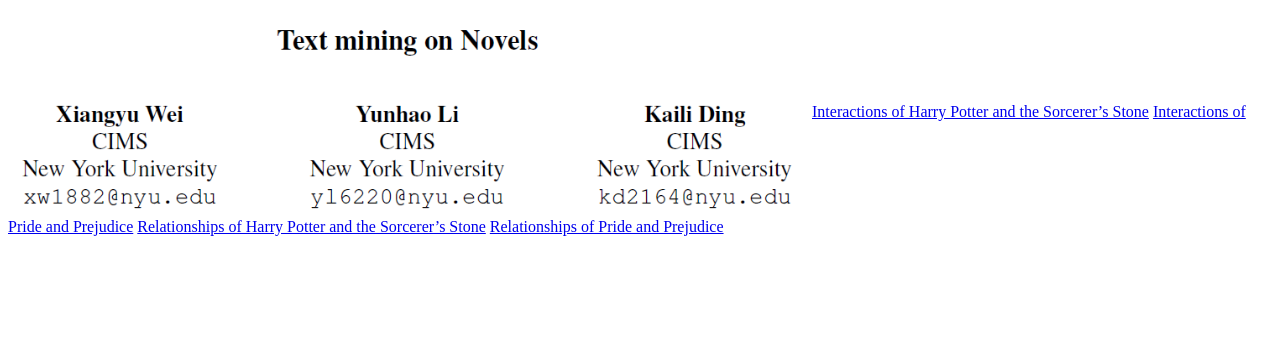
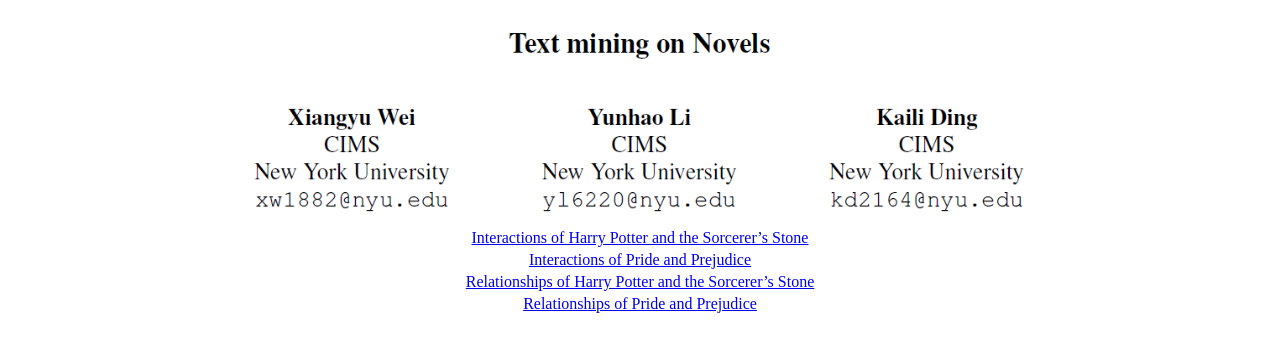
Before and after one commit to WeiXiangyu14/WeiXiangyu14.github.io, a plain HTML site: page index.html in a window 1280 px wide. Drawn offline with Linux system fonts and the light colour scheme.

Commit message:
add results

```diff
--- a/index.html
+++ b/index.html
@@ -6,11 +6,23 @@
 </head>
 
 <body>
-	<img src="name.png" alt="names" width="800" height="210" align="center">
-	<a href="int_hp.html">Interactions of Harry Potter and the Sorcerer’s Stone</a>
-	<a href="int_pap.html">Interactions of Pride and Prejudice</a>
-	<a href="relation_HP1.html">Relationships of Harry Potter and the Sorcerer’s Stone</a>
-	<a href="relation_pap.html">Relationships of Pride and Prejudice</a>
+<table width="500" border="0" align="center">
+<tr>
+	<td><img src="name.png" alt="names" width="800" height="210"></td>
+</tr>
+<tr>
+	<td style="text-align:center;"><a href="int_hp.html" >Interactions of Harry Potter and the Sorcerer’s Stone</a></td>
+</tr>
+<tr>
+	<td style="text-align:center;"><a href="int_pap.html">Interactions of Pride and Prejudice</a></td>
+  </tr>
+  <tr>
+	<td style="text-align:center;"><a href="relation_HP1.html" >Relationships of Harry Potter and the Sorcerer’s Stone</a></td>
+  </tr>
+  <tr>
+	<td style="text-align:center;"><a href="relation_pap.html">Relationships of Pride and Prejudice</a></td>
+  </tr>
+
 </body>
 
 </html>
```
